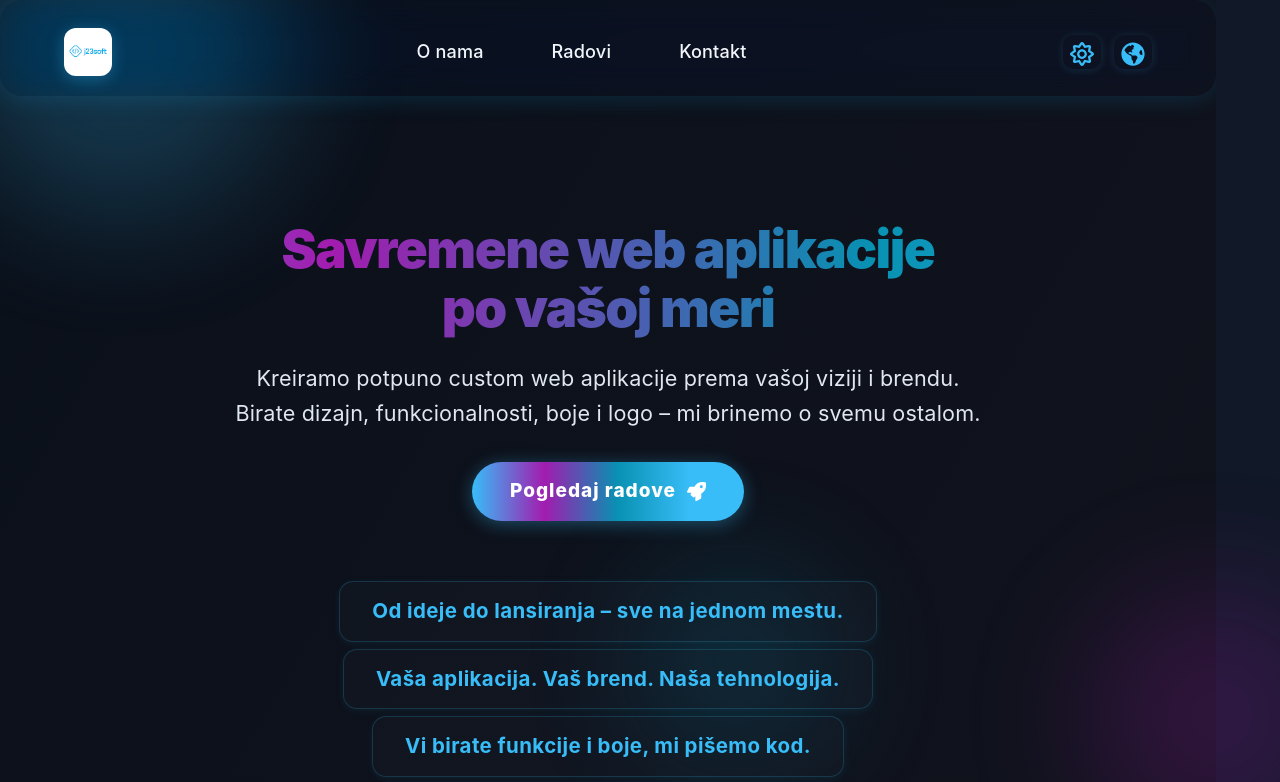
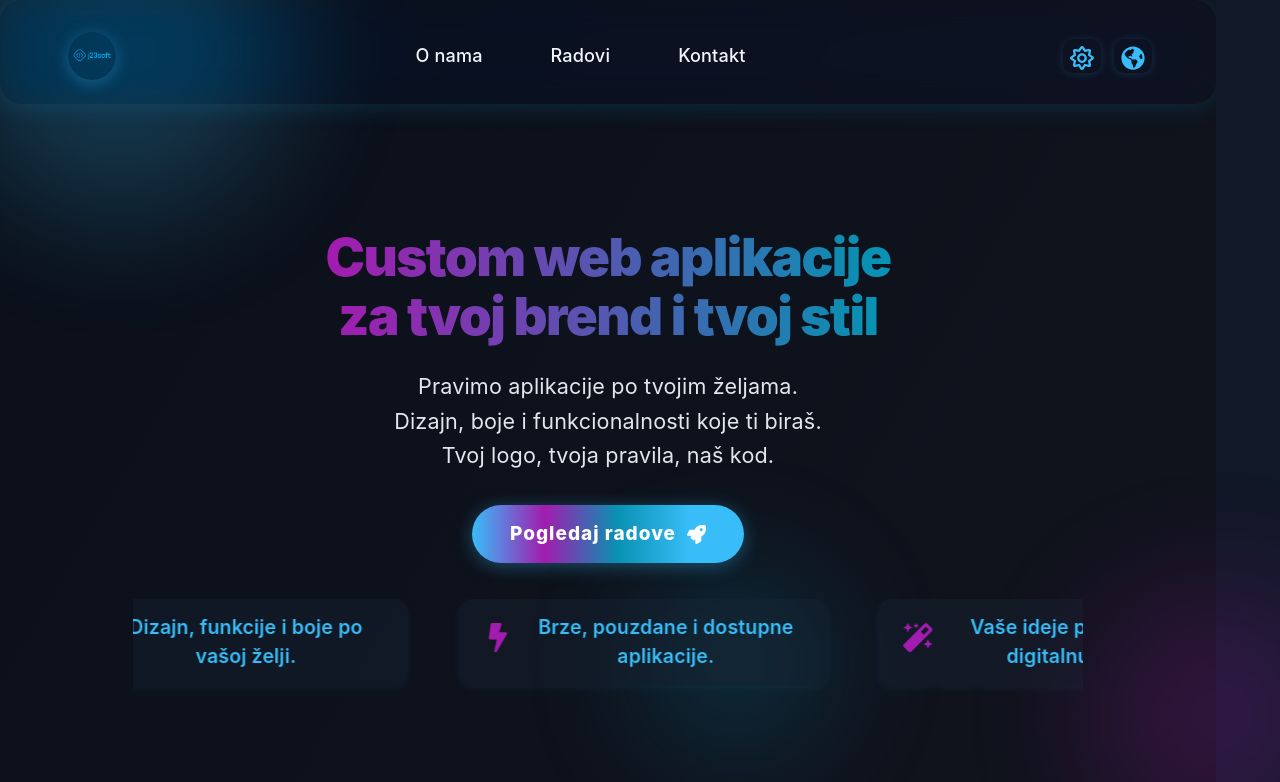
Before and after one commit to jevke25/j23soft, a React (Vite) app: page / in a window 1280 px wide. Shown: the top 782 px of the page. Built offline with nearby package versions, Linux system fonts and the light colour scheme; a web font is replaced by a local one.

Commit message:
Add files via upload

```diff
--- a/src/App.css
+++ b/src/App.css
@@ -1,5 +1,8 @@
 @import url('https://fonts.googleapis.com/css2?family=Inter:wght@400;700&family=SF+Pro+Display:wght@400;700&display=swap');
 
+html {
+  scroll-behavior: smooth;
+}
 body,
 html,
 #root {
@@ -48,7 +51,7 @@ html,
   background: linear-gradient(90deg, #bae6fd 0%, #38bdf8 100%);
   color: #18181b;
 }
-.main-bg:not(.dark) .marketing-anim-item {
+.main-bg:not(.dark) .carousel-item {
   background: #f2faff;
   color: #0ea5e9;
   border: 1px solid #bae6fd;
@@ -112,17 +115,29 @@ html,
   z-index: 2;
   flex-wrap: wrap;
 }
-.logo-placeholder {
+.logo-circle {
+  background: none;
+  width: 56px;
+  height: 56px;
+  border-radius: 50%;
   display: flex;
   align-items: center;
+  justify-content: center;
+  overflow: visible;
+  position: relative;
+  box-shadow: 0 0 0 transparent;
+  /* No background, so logo "floats" and picks up app bg */
 }
 .logo-img {
+  width: 48px;
   height: 48px;
-  width: auto;
-  margin-right: 10px;
-  border-radius: 12px;
+  object-fit: contain;
+  border-radius: 50%;
+  background: transparent;
   box-shadow: 0 3px 16px #38bdf857;
-  background: #fff;
+  padding: 0;
+  margin: 0;
+  /* No white box, just the image; transparent logo recommended */
 }
 
 /* Navigacija */
@@ -250,32 +265,45 @@ html,
   box-shadow: 0 8px 32px #38bdf89c;
 }
 
-/* Animated Marketing */
-.marketing-anim {
-  max-width: 900px;
-  margin: 0 auto 18px auto;
+/* Marketing Carousel */
+.carousel-marketing {
+  width: 100%;
+  max-width: 950px;
+  margin: 36px auto 18px auto;
+  overflow: hidden;
+  position: relative;
+  min-height: 58px;
+}
+.carousel-track {
   display: flex;
-  flex-direction: column;
+  gap: 40px;
+  will-change: transform;
+}
+.carousel-item {
+  display: flex;
   align-items: center;
-  gap: 0;
-  position: relative;
-  z-index: 2;
+  gap: 16px;
+  min-width: 320px;
+  background: rgba(30, 41, 59, 0.33);
+  border-radius: 14px;
+  box-shadow: 0 2px 8px #38bdf814;
+  padding: 14px 25px;
+  font-size: 1.22rem;
+  font-weight: 600;
+  color: #38bdf8;
+  margin-bottom: 7px;
+  margin-right: 10px;
 }
-.marketing-anim-item {
-  font-size: 1.28rem;
+.carousel-icon {
+  font-size: 1.5em;
+  color: #a21caf;
+}
+.main-bg:not(.dark) .carousel-item {
+  background: #f2faff;
+  color: #0ea5e9;
+}
+.main-bg:not(.dark) .carousel-icon {
   color: #38bdf8;
-  background: rgba(30,41,59,0.20);
-  border-radius: 14px;
-  padding: 14px 32px;
-  font-weight: 700;
-  letter-spacing: 0.02em;
-  border: 1px solid #38bdf830;
-  margin-bottom: 7px;
-  min-width: 260px;
-  text-align: center;
-  box-shadow: 0 2px 8px #38bdf814;
-  transition: background 0.16s, color 0.16s;
-  opacity: 0.95;
 }
 
 /* Features */
--- a/src/App.tsx
+++ b/src/App.tsx
@@ -10,39 +10,42 @@ import {
   FaGlobeAmericas,
   FaGlobeEurope,
   FaRegMoon,
-  FaRegSun
+  FaRegSun,
+  FaMagic,
+  FaPalette,
+  FaBolt
 } from "react-icons/fa";
-import { motion, useAnimation, useInView } from "framer-motion";
-import { useRef } from "react";
+import { motion } from "framer-motion";
 import "./App.css";
 
-// Animative marketing messages (will animate on scroll)
-const marketingMessages = {
-  sr: [
-    "Od ideje do lansiranja – sve na jednom mestu.",
-    "Vaša aplikacija. Vaš brend. Naša tehnologija.",
-    "Vi birate funkcije i boje, mi pišemo kod.",
-    "Savremena rešenja za moderan biznis.",
-    "Digitalizujte svoj rad i iznenadite klijente."
-  ],
-  en: [
-    "From idea to launch – all in one place.",
-    "Your app. Your brand. Our technology.",
-    "You choose features and colors, we write the code.",
-    "Modern solutions for a modern business.",
-    "Digitize your work and amaze your clients."
-  ]
-};
+// Marketing carousel items
+const marketingItems = [
+  {
+    icon: <FaMagic />,
+    sr: "Vaše ideje pretvaramo u digitalnu magiju.",
+    en: "We turn your ideas into digital magic."
+  },
+  {
+    icon: <FaPalette />,
+    sr: "Dizajn, funkcije i boje po vašoj želji.",
+    en: "Design, features and colors your way."
+  },
+  {
+    icon: <FaBolt />,
+    sr: "Brze, pouzdane i dostupne aplikacije.",
+    en: "Fast, reliable and accessible apps."
+  }
+];
 
-// Showcase data
+// Showcase data (2 projects)
 const showcases = [
   {
     title: "TrainerPro",
     image: "/works/trainerpro.png",
     url: "https://trainerpro-j23soft.vercel.app",
     description: {
-      sr: "Personalizovana platforma za trenere sa naprednim Gym Management sistemom.",
-      en: "A personalized platform for trainers, featuring an advanced Gym Management System."
+      sr: "Platforma za trenere sa naprednim Gym Management sistemom.",
+      en: "Trainer platform with advanced Gym Management system."
     }
   },
   {
@@ -50,8 +53,8 @@ const showcases = [
     image: "/works/fitconnect.png",
     url: "https://fitconnect-j23soft.vercel.app",
     description: {
-      sr: "Jednostavna aplikacija za vođenje klijenata, planova i napredovanja.",
-      en: "Simple client, plan, and progress management for personal trainers."
+      sr: "Aplikacija za vođenje klijenata, planova i napredovanja.",
+      en: "App for managing clients, plans and progress."
     }
   }
 ];
@@ -62,13 +65,15 @@ const text = {
     nav: ["O nama", "Radovi", "Kontakt"],
     heroTitle: (
       <>
-        <span className="highlight">Savremene web aplikacije</span> <br /> po vašoj meri
+        <span className="highlight">Custom web aplikacije</span> <br />
+        za tvoj brend i tvoj stil
       </>
     ),
     heroDesc: (
       <>
-        Kreiramo potpuno custom web aplikacije prema vašoj viziji i brendu. <br />
-        Birate dizajn, funkcionalnosti, boje i logo – mi brinemo o svemu ostalom.
+        Pravimo aplikacije po tvojim željama. <br />
+        Dizajn, boje i funkcionalnosti koje ti biraš. <br />
+        Tvoj logo, tvoja pravila, naš kod.
       </>
     ),
     heroBtn: (
@@ -100,8 +105,9 @@ const text = {
     ),
     aboutDesc: (
       <>
-        <b>Iskustvo, inovacija, posvećenost.</b> <br />
-        Svakom projektu pristupamo sa pažnjom i željom da vaše ideje pretvorimo u digitalnu realnost. Vi zamišljate – mi ostvarujemo.
+        <b>Iskustvo, inovacija i posvećenost.</b> <br />
+        Pravimo aplikacije koje rastu sa tvojim poslom. <br />
+        Ti biraš svaki detalj, a mi brinemo da sve radi savršeno.
       </>
     ),
     showcaseTitle: "Naši radovi",
@@ -109,8 +115,8 @@ const text = {
     contactTitle: "Kontakt",
     contactDesc: (
       <>
-        Imate ideju ili pitanje? <br />
-        Pišite na <a href="mailto:info@j23soft.com">info@j23soft.com</a> ili nas zapratite:
+        Imaš ideju ili pitanje? <br />
+        Piši na <a href="mailto:info@j23soft.com">info@j23soft.com</a> ili nas zapratite:
       </>
     ),
     copyright: () => `© ${new Date().getFullYear()} j23soft. Sva prava zadržana.`,
@@ -124,13 +130,15 @@ const text = {
     nav: ["About", "Portfolio", "Contact"],
     heroTitle: (
       <>
-        <span className="highlight">Modern web apps</span> <br /> tailored for you
+        <span className="highlight">Custom web apps</span> <br />
+        for your brand & style
       </>
     ),
     heroDesc: (
       <>
-        We create fully custom web applications matching your vision and brand. <br />
-        You pick the design, features, colors, and logo – we take care of the rest.
+        We build apps your way. <br />
+        Pick the design, colors and features. <br />
+        Your logo, your rules, our code.
       </>
     ),
     heroBtn: (
@@ -163,7 +171,8 @@ const text = {
     aboutDesc: (
       <>
         <b>Experience, innovation, dedication.</b> <br />
-        We approach every project with care, turning your ideas into digital reality. You imagine – we deliver.
+        We build apps that grow with you. <br />
+        You choose every detail, we make it run perfectly.
       </>
     ),
     showcaseTitle: "Our portfolio",
@@ -183,33 +192,29 @@ const text = {
   }
 };
 
-// Animated marketing section on scroll
-function AnimatedMarketing({ messages }: { messages: string[] }) {
-  const ref = useRef<HTMLDivElement>(null);
-  const inView = useInView(ref, { once: false, amount: 0.2 });
-  const controls = useAnimation();
-
-  React.useEffect(() => {
-    if (inView) controls.start("visible");
-  }, [inView, controls]);
-
+function MarketingCarousel({ lang }: { lang: "sr" | "en" }) {
+  // infinite horizontal scroll animation
   return (
-    <div className="marketing-anim" ref={ref}>
-      {messages.map((msg, i) => (
-        <motion.div
-          className="marketing-anim-item"
-          key={msg}
-          initial="hidden"
-          animate={controls}
-          variants={{
-            visible: { opacity: 1, y: 0 },
-            hidden: { opacity: 0, y: 40 }
-          }}
-          transition={{ duration: 0.6, delay: i * 0.08, type: "spring" }}
-        >
-          <span>{msg}</span>
-        </motion.div>
-      ))}
+    <div className="carousel-marketing">
+      <motion.div
+        className="carousel-track"
+        animate={{
+          x: ["0%", "-100%", "0%"]
+        }}
+        transition={{
+          repeat: Infinity,
+          duration: 22,
+          ease: "linear"
+        }}
+        style={{ display: "flex" }}
+      >
+        {[...marketingItems, ...marketingItems].map((item, i) => (
+          <div className="carousel-item" key={i}>
+            <span className="carousel-icon">{item.icon}</span>
+            <span className="carousel-text">{item[lang]}</span>
+          </div>
+        ))}
+      </motion.div>
     </div>
   );
 }
@@ -218,7 +223,6 @@ function App() {
   const [dark, setDark] = useState(true);
   const [lang, setLang] = useState<"sr" | "en">("sr");
 
-  // Ikone za jezik i svetlo/tamno
   const langIcon = lang === "sr" ? <FaGlobeAmericas /> : <FaGlobeEurope />;
   const themeIcon = dark ? <FaRegSun /> : <FaRegMoon />;
 
@@ -245,8 +249,8 @@ function App() {
 
       {/* Header */}
       <header className="navbar glass">
-        <div className="logo-placeholder">
-          {/* LOGO PATH: Place your logo image as public/logo.png */}
+        {/* LOGO: add your logo as public/logo.png (500x500, transparent bg recommended) */}
+        <div className="logo-circle">
           <img src="/logo.png" alt="j23soft logo" className="logo-img" />
         </div>
         <nav>
@@ -291,10 +295,8 @@ function App() {
         >
           {text[lang].heroBtn}
         </motion.a>
+        <MarketingCarousel lang={lang} />
       </motion.section>
-
-      {/* Animated Marketing Section */}
-      <AnimatedMarketing messages={marketingMessages[lang]} />
 
       {/* Features Section */}
       <section className="features">
@@ -345,7 +347,6 @@ function App() {
               viewport={{ once: true }}
               transition={{ duration: 0.6, delay: idx * 0.13 }}
             >
-              {/* IMAGE PATH: Place your images as public/works/trainerpro.png and public/works/fitconnect.png */}
               <img src={app.image} alt={app.title} />
               <div className="showcase-info">
                 <h3>{app.title}</h3>
```
